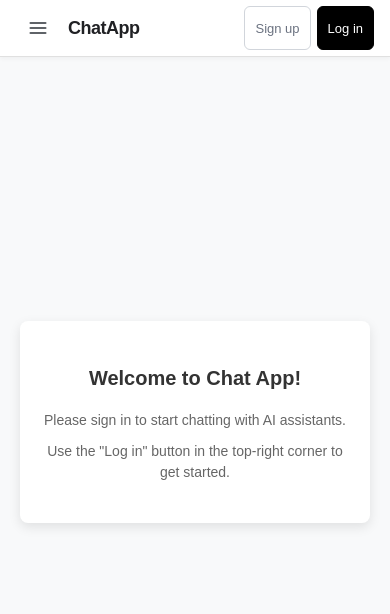
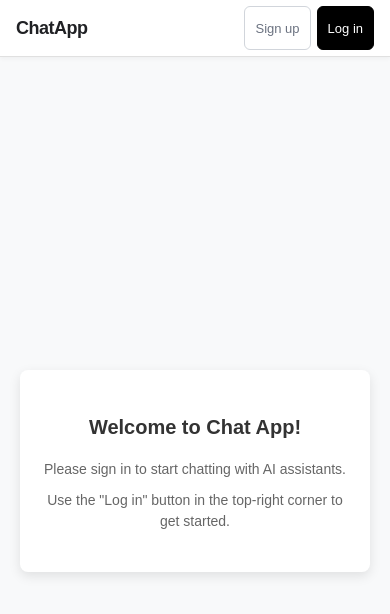
Before and after one commit to richarddavis/gemini-live-interface-and-playback-prototype, a React (Create React App) app in the folder frontend/: page / in a window 390 px wide. Shown: the top 614 px of the page. Built offline with nearby package versions, Linux system fonts and the light colour scheme; no server answers.

Commit message:
Fix UI issues: header positioning, mobile menu, and responsive layout

```diff
--- a/frontend/src/App.css
+++ b/frontend/src/App.css
@@ -12,13 +12,14 @@ body {
   height: 100vh;
   overflow: hidden; /* Prevent body scroll when sidebar/chat scrolls */
   position: relative; /* Add relative positioning for mobile overlay */
+  flex-direction: column; /* Always stack header on top, then content below */
 }
 
-/* Mobile-first approach */
-@media (max-width: 768px) {
-  .App-container {
-    flex-direction: column;
-  }
+.app-body {
+  display: flex;
+  flex: 1; /* Take remaining space after header - flexbox handles this automatically */
+  overflow: hidden;
+  position: relative; /* For overlay positioning */
 }
 
 .chat-sidebar {
@@ -30,45 +31,68 @@ body {
   display: flex;
   flex-direction: column;
   border-right: 1px solid #4a184c;
-  overflow-y: auto;
-  overflow-x: hidden; /* Add this to prevent horizontal overflow from expanding */
+  overflow-x: hidden; /* Prevent horizontal overflow */
   z-index: 1000; /* Add z-index for mobile overlay */
-  transition: transform 0.3s ease; /* Add transition for smooth sliding */
-  height: 100vh; /* Ensure full height */
+  transition: all 0.3s ease; /* Add transition for smooth sliding */
+  height: 100%; /* Take full height of app-body - flexbox provides this naturally */
   box-sizing: border-box; /* Include padding in height calculation */
 }
 
-/* Mobile sidebar - overlay style */
+/* Desktop - sidebar visible by default, toggleable */
+@media (min-width: 769px) {
+  .chat-sidebar {
+    position: relative; /* Use normal flow on desktop */
+    display: flex; /* Show by default */
+    overflow-y: hidden; /* Prevent sidebar itself from scrolling on desktop */
+  }
+
+  .chat-sidebar.sidebar-hidden {
+    display: none; /* Hide completely when toggled off */
+  }
+
+  .App-main-content {
+    transition: none; /* No transition needed since we're not using margins */
+  }
+}
+
+/* Mobile sidebar - overlay style with proper flexbox */
 @media (max-width: 768px) {
   .chat-sidebar {
-    position: fixed;
-    top: 56px; /* Start below the header */
+    position: fixed; /* Keep fixed for overlay */
+    top: 56px; /* Start below header */
     left: 0;
+    bottom: 0; /* Extend to bottom */
     width: 85%;
     max-width: 320px;
-    height: calc(100vh - 56px); /* Adjust height to account for header */
-    height: calc(100dvh - 56px); /* Use dynamic viewport height on mobile */
-    transform: translateX(-100%);
+    transform: translateX(-100%); /* Hidden by default on mobile */
     box-shadow: 2px 0 10px rgba(0,0,0,0.3);
-    padding: 15px;
-    box-sizing: border-box;
+    height: calc(100vh - 56px); /* Explicit height to ensure proper flexbox behavior */
+    overflow-y: auto; /* Allow scrolling of entire sidebar if needed */
   }
 
   .chat-sidebar.mobile-open {
-    transform: translateX(0);
+    transform: translateX(0); /* Show when toggled on mobile */
   }
 
+  /* Ensure chat session list can scroll but doesn't push API controls off screen */
   .chat-session-list {
     margin-bottom: 15px;
+    flex: 1; /* Take available space */
+    overflow-y: auto; /* Scroll if many sessions */
+    min-height: 0; /* Allow shrinking */
   }
 
+  /* Ensure API controls stay at bottom and are always visible */
   .sidebar-api-controls {
+    flex-shrink: 0; /* Never shrink */
     padding-top: 12px;
     gap: 10px;
+    margin-top: auto; /* Push to bottom */
   }
 
   .sidebar-control-group {
     gap: 4px;
+    flex-shrink: 0; /* Never shrink */
   }
 
   .sidebar-select,
@@ -77,6 +101,11 @@ body {
     font-size: 12px;
     height: 32px;
     box-sizing: border-box;
+    flex-shrink: 0; /* Never shrink */
+  }
+
+  .App-main-content {
+    margin-left: 0; /* No margin needed on mobile */
   }
 }
 
@@ -120,9 +149,10 @@ body {
   list-style: none;
   padding: 0;
   margin: 0;
-  flex: 1; /* Take up available space */
+  flex: 1; /* Take up available space and allow natural shrinking */
   overflow-y: auto; /* Allow scrolling if many chats */
-  margin-bottom: 10px; /* Space before API controls */
+  margin-bottom: 15px; /* Space before API controls */
+  min-height: 0; /* Important for flex child to shrink properly */
 }
 
 .chat-session-item {
@@ -196,23 +226,20 @@ body {
   color: #ff6b6b;
 }
 
-.App-main-content { /* Container for header and chat-container */
-  flex-grow: 1;
+.App-main-content { /* Container for chat-container */
+  flex: 1; /* Take remaining space in app-body */
   display: flex;
   flex-direction: column;
   overflow: hidden; /* Prevent double scrollbars */
-  padding-top: 60px; /* Add space for fixed header */
 }
 
 /* Mobile responsive adjustments */
 @media (max-width: 768px) {
   .App-main-content {
     width: 100%;
-    padding-top: 56px; /* Slightly shorter header on mobile */
+    margin-left: 0; /* No margin needed on mobile */
   }
 }
-
-
 
 /* Enhanced API controls */
 .api-controls {
@@ -1235,15 +1262,17 @@ body {
   padding-top: 15px;
   border-top: 1px solid rgba(255, 255, 255, 0.1);
   display: flex;
-    flex-direction: column;
+  flex-direction: column;
   gap: 12px;
   background-color: #2c3e50; /* Ensure background matches */
+  margin-top: auto; /* Push to bottom */
 }
 
 .sidebar-control-group {
   display: flex;
   flex-direction: column;
   gap: 6px;
+  flex-shrink: 0; /* Prevent shrinking */
 }
 
 .sidebar-control-group label {
@@ -1252,6 +1281,7 @@ body {
   color: rgba(255, 255, 255, 0.8);
   text-transform: uppercase;
   letter-spacing: 0.5px;
+  flex-shrink: 0; /* Prevent shrinking */
 }
 
 .sidebar-select,
@@ -1263,6 +1293,8 @@ body {
   color: white;
   font-size: 13px;
   transition: all 0.2s ease;
+  flex-shrink: 0; /* Prevent shrinking */
+  min-height: 36px; /* Ensure minimum touch target */
 }
 
 .sidebar-select:focus,
--- a/frontend/src/App.js
+++ b/frontend/src/App.js
@@ -27,6 +27,7 @@ function App() {
   const [currentBotResponse, setCurrentBotResponse] = useState(null);
   const [isReplayMode, setIsReplayMode] = useState(false);
   const [isMobileSidebarOpen, setIsMobileSidebarOpen] = useState(false);
+  const [isDesktopSidebarHidden, setIsDesktopSidebarHidden] = useState(false);
 
   // New modal states
   const [isLiveModalOpen, setIsLiveModalOpen] = useState(false);
@@ -452,7 +453,13 @@ function App() {
 
   // Handle mobile sidebar toggle
   const handleMobileSidebarToggle = () => {
+    if (window.innerWidth <= 768) {
+      // Mobile behavior: toggle overlay
       setIsMobileSidebarOpen(!isMobileSidebarOpen);
+    } else {
+      // Desktop behavior: toggle visibility
+      setIsDesktopSidebarHidden(!isDesktopSidebarHidden);
+    }
   };
 
   // Close mobile sidebar when clicking overlay
@@ -470,9 +477,8 @@ function App() {
   // Close mobile sidebar when window resizes to desktop
   useEffect(() => {
     const handleResize = () => {
-      if (window.innerWidth > 768) {
-        setIsMobileSidebarOpen(false);
-      }
+      // Remove the auto-close behavior for desktop since we now use
+      // the hamburger menu for all screen sizes
     };
 
     window.addEventListener('resize', handleResize);
@@ -487,8 +493,12 @@ function App() {
       <AppHeader
         onToggleMobileMenu={handleMobileSidebarToggle}
         isMobileSidebarOpen={isMobileSidebarOpen}
+        isAuthenticated={isAuthenticated}
+        isAuthLoading={isAuthLoading}
       />
 
+      {/* Main content container below header */}
+      <div className="app-body">
         {/* Show loading spinner while checking authentication */}
         {isAuthLoading ? (
           <div className="auth-loading-container">
@@ -516,6 +526,7 @@ function App() {
               onCreateNewChat={() => handleCreateNewChat(true)}
               onDeleteSession={handleDeleteSession}
               isMobileSidebarOpen={isMobileSidebarOpen}
+              isDesktopSidebarHidden={isDesktopSidebarHidden}
               onMobileSidebarToggle={handleMobileSidebarToggle}
               onOverlayClick={handleOverlayClick}
               onSelectSessionMobile={handleSelectSessionMobile}
@@ -598,6 +609,7 @@ function App() {
           </>
         )}
       </div>
+    </div>
   );
 }
 
--- a/frontend/src/components/AppHeader.css
+++ b/frontend/src/components/AppHeader.css
@@ -1,15 +1,16 @@
 .app-header {
-  position: fixed;
+  position: relative; /* Change from fixed to relative - let it be part of flex flow */
   top: 0;
   left: 0;
   right: 0;
-  height: 60px;
+  height: 56px; /* Use consistent mobile height for all screen sizes */
   background: #ffffff;
   border-bottom: 1px solid #e0e0e0;
   z-index: 1100;
   display: flex;
   align-items: center;
   box-shadow: 0 2px 4px rgba(0, 0, 0, 0.04);
+  flex-shrink: 0; /* Prevent header from shrinking */
 }
 
 /* Header content with proper spacing */
@@ -18,16 +19,14 @@
   align-items: center;
   justify-content: space-between;
   width: 100%;
-  max-width: 1200px;
-  margin: 0 auto;
-  padding: 0 20px;
+  padding: 0 16px; /* Remove max-width constraint for full-width spanning */
   height: 100%;
 }
 
 .header-left {
   display: flex;
   align-items: center;
-  gap: 16px;
+  gap: 12px; /* Use mobile gap for all screen sizes */
 }
 
 .header-right {
@@ -36,9 +35,9 @@
   gap: 12px;
 }
 
-/* Mobile menu button */
+/* Mobile menu button - show on all screen sizes for consistent sidebar control */
 .mobile-menu-button {
-  display: none;
+  display: flex; /* Show on all screen sizes */
   background: none;
   border: none;
   padding: 8px;
@@ -74,7 +73,7 @@
 }
 
 .app-name {
-  font-size: 20px;
+  font-size: 18px; /* Use mobile font size for all screen sizes */
   font-weight: 600;
   color: #202124;
   letter-spacing: -0.5px;
@@ -90,38 +89,4 @@
   opacity: 0;
 }
 
-/* Mobile styles */
-@media (max-width: 768px) {
-  .app-header {
-    height: 56px; /* Slightly shorter on mobile */
-    left: 0; /* Full width on mobile */
-  }
-
-  .header-content {
-    padding: 0 16px;
-  }
-
-  .mobile-menu-button {
-    display: flex;
-  }
-
-  .app-name {
-    font-size: 18px;
-  }
-
-  .header-left {
-    gap: 12px;
-  }
-}
-
-/* Desktop - hide mobile menu button when sidebar is always visible */
-@media (min-width: 769px) {
-  .mobile-menu-button {
-    display: none;
-  }
-
-  .header-left {
-    /* Adjust for desktop layout where sidebar is always visible */
-    margin-left: 0;
-  }
-}
+/* Remove all the old desktop-specific overrides since we're using mobile layout for all */
--- a/frontend/src/components/AppHeader.js
+++ b/frontend/src/components/AppHeader.js
@@ -4,13 +4,19 @@ import './AppHeader.css';
 
 function AppHeader({
   onToggleMobileMenu,
-  isMobileSidebarOpen
+  isMobileSidebarOpen,
+  isAuthenticated,
+  isAuthLoading
 }) {
+  // Only show hamburger menu when authenticated (when there's a sidebar to toggle)
+  const showHamburgerMenu = isAuthenticated && !isAuthLoading;
+
   return (
     <header className="app-header">
       <div className="header-content">
         {/* Left side - Mobile menu button and app title */}
         <div className="header-left">
+          {showHamburgerMenu && (
             <button
               className={`mobile-menu-button ${isMobileSidebarOpen ? 'sidebar-open' : ''}`}
               onClick={onToggleMobileMenu}
@@ -20,6 +26,7 @@ function AppHeader({
                 <path d="M3 12H21M3 6H21M3 18H21" stroke="currentColor" strokeWidth="2.5" strokeLinecap="round" strokeLinejoin="round"/>
               </svg>
             </button>
+          )}
 
           <div className="app-title">
             <span className="app-name">ChatApp</span>
--- a/frontend/src/components/ChatSidebar.js
+++ b/frontend/src/components/ChatSidebar.js
@@ -7,6 +7,7 @@ function ChatSidebar({
   onCreateNewChat,
   onDeleteSession,
   isMobileSidebarOpen,
+  isDesktopSidebarHidden,
   onOverlayClick,
   apiKey,
   onApiKeyChange,
@@ -42,6 +43,25 @@ function ChatSidebar({
     sessionStorage.setItem('chatProvider', value);
   };
 
+  // Determine CSS classes based on screen size and state
+  const getSidebarClasses = () => {
+    let classes = 'chat-sidebar';
+
+    if (window.innerWidth <= 768) {
+      // Mobile: use mobile-open class
+      if (isMobileSidebarOpen) {
+        classes += ' mobile-open';
+      }
+    } else {
+      // Desktop: use sidebar-hidden class
+      if (isDesktopSidebarHidden) {
+        classes += ' sidebar-hidden';
+      }
+    }
+
+    return classes;
+  };
+
   return (
     <>
       {/* Mobile overlay */}
@@ -53,7 +73,7 @@ function ChatSidebar({
         />
       )}
 
-      <aside className={`chat-sidebar ${isMobileSidebarOpen ? 'mobile-open' : ''}`}>
+      <aside className={getSidebarClasses()}>
         <button
           className="new-chat-button"
           onClick={onCreateNewChat}
```
Lines whose indentation alone changed are shown as unchanged.
